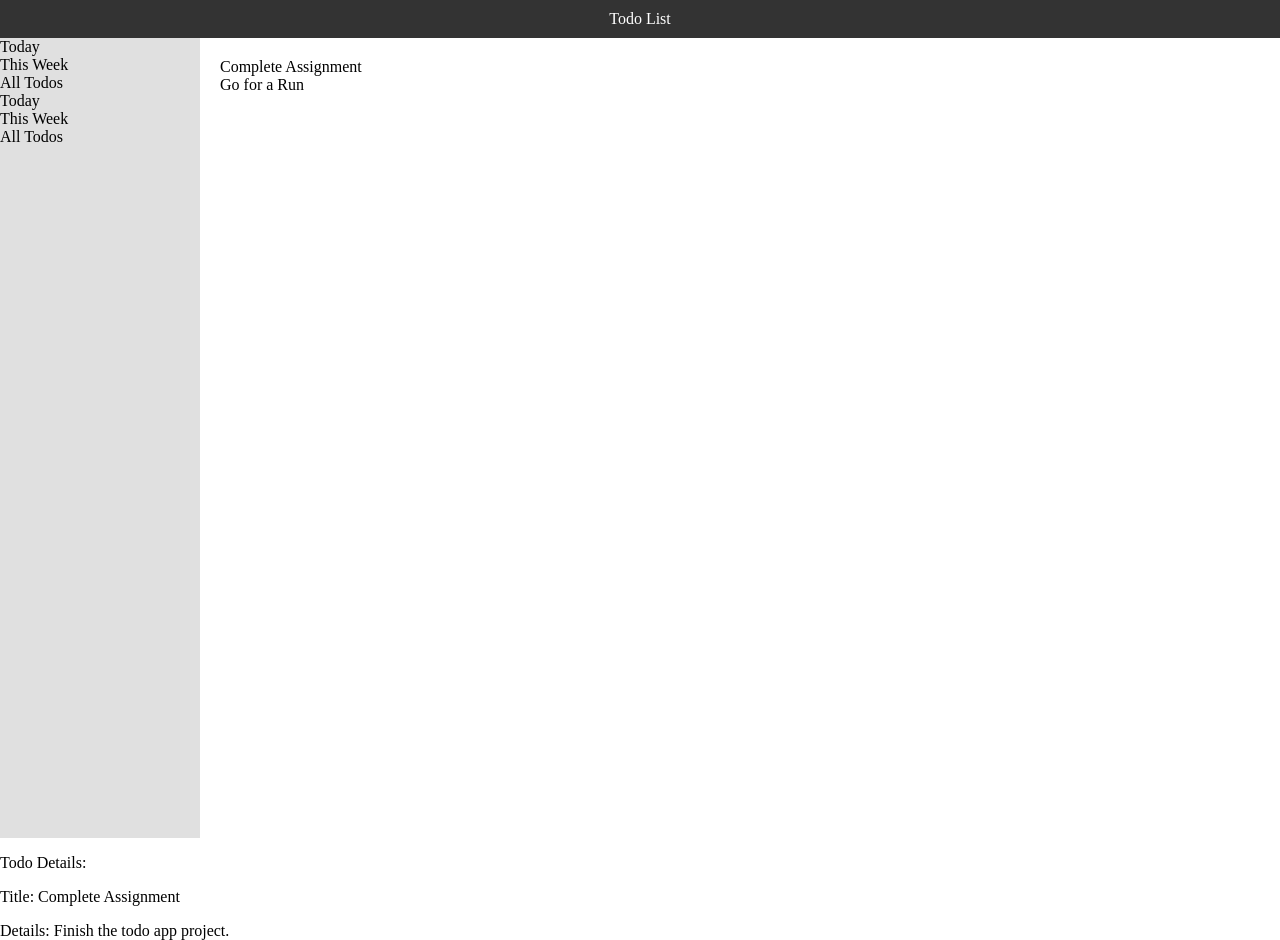
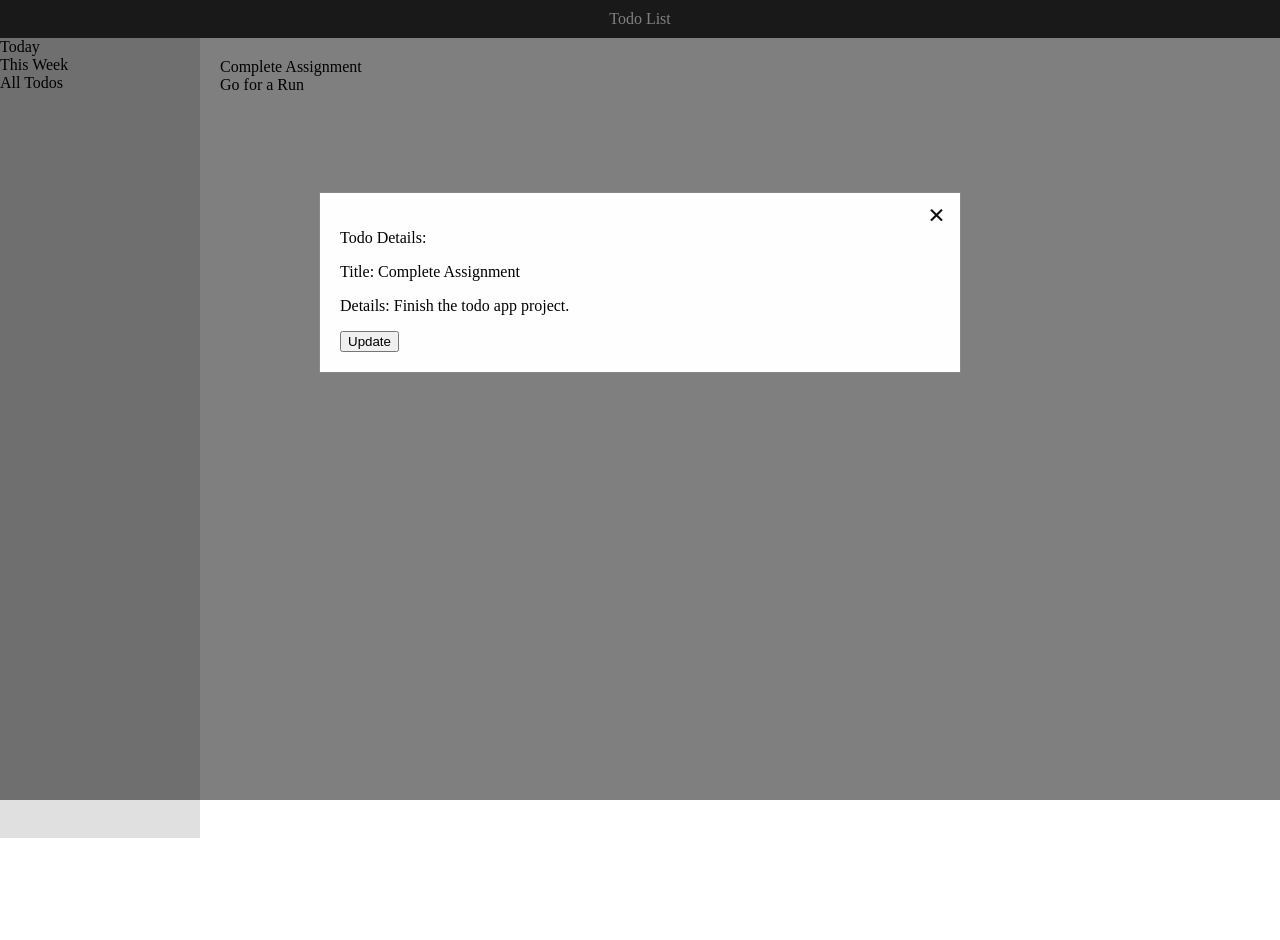
Before and after one commit to Vlad-Petruk/todo-list, a website built with webpack: page dist/index.html in a window 1280 px wide. Both pictures are taken after a click on the element "Complete Assignment". After the commit the page ends 838 px from the top, so only its background shows below. Built offline with nearby package versions, Linux system fonts and the light colour scheme.

Commit message:
with working modal

```diff
--- a/src/UI.js
+++ b/src/UI.js
@@ -75,14 +75,21 @@
       modal.style.display = 'block';
 
       // Close modal when the close button is clicked
-      const closeModalBtn = document.getElementById('close-modal');
-      closeModalBtn.addEventListener('click', () => closeModal());
+      const closeButton = document.createElement('div');
+      closeButton.className = 'close';
+      closeButton.innerHTML = '&times;';
+
+      // Attach the event listener to close the modal
+      closeButton.addEventListener('click', () => closeModal());
+
+      // Append the close button to the modal content
+      modalContent.appendChild(closeButton);
 
       // Optional: Add functionality to update or delete todo in the modal
-      // const updateBtn = document.createElement('button');
-      // updateBtn.textContent = 'Update';
-      // updateBtn.addEventListener('click', () => updateTodoDetails(index));
-      // modalContent.appendChild(updateBtn);
+      const updateBtn = document.createElement('button');
+      updateBtn.textContent = 'Update';
+      updateBtn.addEventListener('click', () => updateTodoDetails(index));
+      modalContent.appendChild(updateBtn);
     }
 
     // Function to close the modal
@@ -99,7 +106,7 @@
     }
 
     // Initial render
-    renderNavigation();
+    // renderNavigation();
 
     // Add this function to the existing script.js file
 function addSampleData() {
@@ -114,7 +121,12 @@
     showContent(sections.find(section => section.id === 'today'));
   }
   addSampleData()
-    // const navigation = document.getElementById('navigation');
+
+
+
+
+
+  // const navigation = document.getElementById('navigation');
     // const content = document.getElementById('content');
 
     // // Sample data for navigation items and corresponding content
```
Also changed, not shown: dist/index.html, dist/main.js, dist/style.css.
